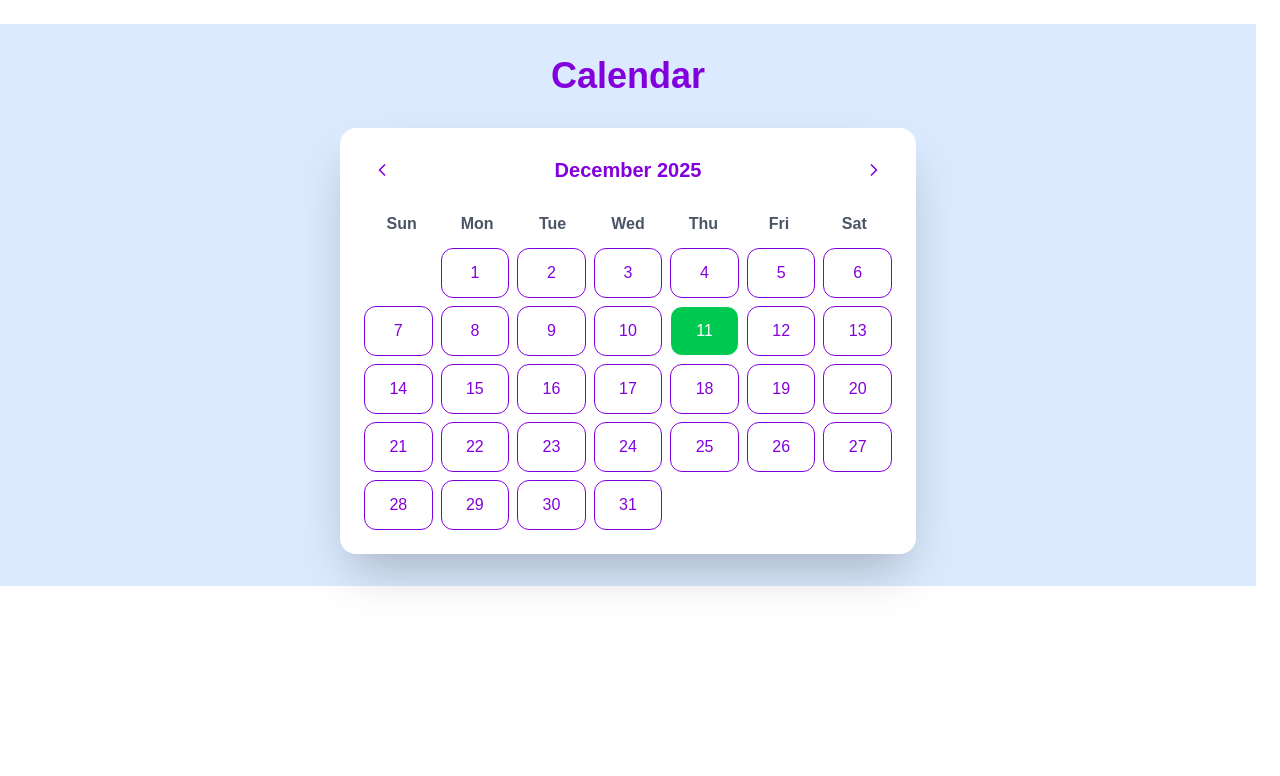
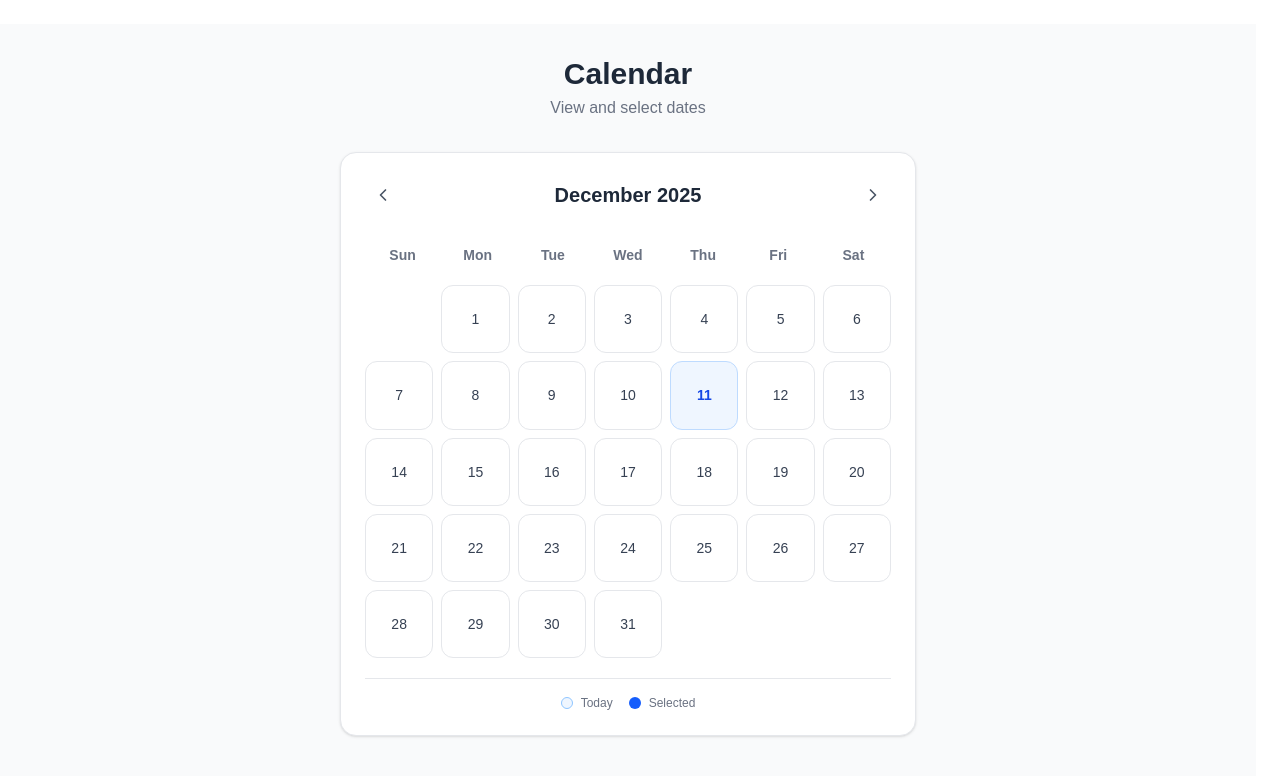
Before and after one commit to shahrukhbilal/taskboard_app, a Next.js app: page /Calendar in a window 1280 px wide. Shown: the top 776 px of the page. Built offline with nearby package versions, Linux system fonts and the light colour scheme.

Commit message:
feat: Calender page UI updated

```diff
--- a/src/app/Calendar/page.js
+++ b/src/app/Calendar/page.js
@@ -1,159 +1,386 @@
 "use client";
 
 import { useState } from "react";
-import { motion, AnimatePresence } from "framer-motion"; // Animations
-import { ChevronLeft, ChevronRight } from "lucide-react"; // Navigation icons
+import { motion, AnimatePresence } from "framer-motion";
+import { ChevronLeft, ChevronRight } from "lucide-react";
 
 export default function CalendarPage() {
   const today = new Date();
 
   // 🧠 State
-  const [currentMonth, setCurrentMonth] = useState(today.getMonth()); // 0-11
+  const [currentMonth, setCurrentMonth] = useState(today.getMonth());
   const [currentYear, setCurrentYear] = useState(today.getFullYear());
-  const [selectedDate, setSelectedDate] = useState(null); // Highlight selected date
-  const [direction, setDirection] = useState(0); // Used for slide animation
+  const [selectedDate, setSelectedDate] = useState(null);
+  const [direction, setDirection] = useState(0);
 
   const months = [
-    "January","February","March","April","May","June",
-    "July","August","September","October","November","December"
+    "January",
+    "February",
+    "March",
+    "April",
+    "May",
+    "June",
+    "July",
+    "August",
+    "September",
+    "October",
+    "November",
+    "December",
   ];
 
-  // Calculate first weekday of month and total days
-  const firstDay = new Date(currentYear, currentMonth, 1).getDay();
-  const totalDays = new Date(currentYear, currentMonth + 1, 0).getDate();
+  // Calculate first weekday and total days
+  const firstDay = new Date(
+    currentYear,
+    currentMonth,
+    1
+  ).getDay();
 
-  // 🔄 Change month handler
+  const totalDays = new Date(
+    currentYear,
+    currentMonth + 1,
+    0
+  ).getDate();
+
+  // 🔄 Change month
   const changeMonth = (dir) => {
-    setDirection(dir); // For slide animation
+    setDirection(dir);
+
     if (dir === -1) {
-      // Previous month
-      currentMonth === 0
-        ? (setCurrentMonth(11), setCurrentYear(currentYear - 1))
-        : setCurrentMonth(currentMonth - 1);
+      if (currentMonth === 0) {
+        setCurrentMonth(11);
+        setCurrentYear(currentYear - 1);
+      } else {
+        setCurrentMonth(currentMonth - 1);
+      }
     } else {
-      // Next month
-      currentMonth === 11
-        ? (setCurrentMonth(0), setCurrentYear(currentYear + 1))
-        : setCurrentMonth(currentMonth + 1);
+      if (currentMonth === 11) {
+        setCurrentMonth(0);
+        setCurrentYear(currentYear + 1);
+      } else {
+        setCurrentMonth(currentMonth + 1);
+      }
     }
+
+    // Reset selected date when changing month
+    setSelectedDate(null);
   };
 
-  // 🎨 Framer motion variants for sliding months
+  // 🎨 Month slide animation
   const variants = {
-    enter: (dir) => ({ x: dir > 0 ? 300 : -300, opacity: 0 }),
-    center: { x: 0, opacity: 1 },
-    exit: (dir) => ({ x: dir < 0 ? 300 : -300, opacity: 0 }),
+    enter: (dir) => ({
+      x: dir > 0 ? 300 : -300,
+      opacity: 0,
+    }),
+
+    center: {
+      x: 0,
+      opacity: 1,
+    },
+
+    exit: (dir) => ({
+      x: dir < 0 ? 300 : -300,
+      opacity: 0,
+    }),
   };
 
-  // 🎉 Stagger animation for weekday labels
+  // 🎉 Weekday animation
   const stagger = {
-    hidden: { opacity: 0, y: 10 },
+    hidden: {
+      opacity: 0,
+      y: 10,
+    },
+
     visible: (i = 1) => ({
       opacity: 1,
       y: 0,
-      transition: { delay: i * 0.03 },
+      transition: {
+        delay: i * 0.03,
+      },
     }),
   };
 
   return (
-    <div className="p-4 text-purple-700 sm:p-8 bg-blue-100">
-
-      {/* Page Header */}
-      <motion.h1
+    <div
+      className="
+        min-h-screen
+        p-4 sm:p-8
+        bg-gray-50 dark:bg-gray-950
+        text-gray-800 dark:text-gray-100
+      "
+    >
+      {/* =========================
+          Page Header
+      ========================== */}
+      <motion.div
         initial={{ opacity: 0, y: -30 }}
         animate={{ opacity: 1, y: 0 }}
         transition={{ duration: 0.6 }}
-        className="text-2xl sm:text-4xl font-bold text-purple-700 mb-6 sm:mb-8 text-center"
+        className="mb-6 sm:mb-8 text-center"
       >
-        Calendar
-      </motion.h1>
+        <h1
+          className="
+            text-2xl sm:text-3xl
+            font-semibold
+            text-gray-800 dark:text-gray-100
+          "
+        >
+          Calendar
+        </h1>
 
-      {/* Calendar Box */}
-      <div className="w-full max-w-sm sm:max-w-xl mx-auto bg-white shadow-2xl rounded-2xl p-4 sm:p-6">
+        <p
+          className="
+            mt-1
+            text-sm sm:text-base
+            text-gray-500 dark:text-gray-400
+          "
+        >
+          View and select dates
+        </p>
+      </motion.div>
 
-        {/* Month Navigation */}
-        <div className="flex items-center justify-between mb-4 sm:mb-6">
-          {/* Previous Month */}
+      {/* =========================
+          Calendar Card
+      ========================== */}
+      <motion.div
+        initial={{ opacity: 0, y: 20 }}
+        animate={{ opacity: 1, y: 0 }}
+        transition={{ duration: 0.5 }}
+        className="
+          w-full
+          max-w-sm sm:max-w-xl
+          mx-auto
+
+          bg-white dark:bg-gray-900
+
+          border
+          border-gray-200 dark:border-gray-800
+
+          shadow-sm
+
+          rounded-2xl
+
+          p-4 sm:p-6
+        "
+      >
+        {/* =========================
+            Month Navigation
+        ========================== */}
+        <div
+          className="
+            flex
+            items-center
+            justify-between
+            mb-5 sm:mb-6
+          "
+        >
+          {/* Previous */}
           <motion.button
-            whileHover={{ scale: 1.1 }}
-            whileTap={{ scale: 0.9 }}
+            whileHover={{
+              scale: 1.08,
+              backgroundColor: "rgba(156, 163, 175, 0.15)",
+            }}
+            whileTap={{
+              scale: 0.92,
+            }}
             onClick={() => changeMonth(-1)}
-            className="p-1 sm:p-2 hover:bg-gray-100 rounded-full"
+            className="
+              p-2
+              rounded-xl
+
+              text-gray-600
+              dark:text-gray-300
+
+              hover:bg-gray-100
+              dark:hover:bg-gray-800
+
+              transition-colors
+            "
+            aria-label="Previous month"
           >
             <ChevronLeft size={20} />
           </motion.button>
 
-          {/* Current Month & Year */}
+          {/* Current Month */}
           <motion.h2
+            key={`${currentMonth}-${currentYear}`}
             initial={{ opacity: 0, y: -10 }}
             animate={{ opacity: 1, y: 0 }}
-            transition={{ duration: 0.5 }}
-            className="text-lg sm:text-xl font-semibold"
+            transition={{ duration: 0.3 }}
+            className="
+              text-lg sm:text-xl
+              font-semibold
+              text-gray-800 dark:text-gray-100
+            "
           >
             {months[currentMonth]} {currentYear}
           </motion.h2>
 
-          {/* Next Month */}
+          {/* Next */}
           <motion.button
-            whileHover={{ scale: 1.1 }}
-            whileTap={{ scale: 0.9 }}
+            whileHover={{
+              scale: 1.08,
+              backgroundColor: "rgba(156, 163, 175, 0.15)",
+            }}
+            whileTap={{
+              scale: 0.92,
+            }}
             onClick={() => changeMonth(1)}
-            className="p-1 sm:p-2 hover:bg-gray-100 rounded-full"
+            className="
+              p-2
+              rounded-xl
+
+              text-gray-600
+              dark:text-gray-300
+
+              hover:bg-gray-100
+              dark:hover:bg-gray-800
+
+              transition-colors
+            "
+            aria-label="Next month"
           >
             <ChevronRight size={20} />
           </motion.button>
         </div>
 
-        {/* Weekday Labels */}
-        <div className="grid grid-cols-7 text-center font-semibold text-gray-600 mb-2 sm:mb-3 text-xs sm:text-base">
-          {["Sun","Mon","Tue","Wed","Thu","Fri","Sat"].map((day, i) => (
+        {/* =========================
+            Weekday Labels
+        ========================== */}
+        <div
+          className="
+            grid grid-cols-7
+            text-center
+            font-semibold
+            text-gray-500 dark:text-gray-400
+            mb-2 sm:mb-3
+            text-xs sm:text-sm
+          "
+        >
+          {[
+            "Sun",
+            "Mon",
+            "Tue",
+            "Wed",
+            "Thu",
+            "Fri",
+            "Sat",
+          ].map((day, i) => (
             <motion.div
               key={day}
               initial="hidden"
               animate="visible"
               variants={stagger}
               custom={i}
+              className="py-2"
             >
               {day}
             </motion.div>
           ))}
         </div>
 
-        {/* Days Grid */}
-        <AnimatePresence custom={direction} mode="wait">
+        {/* =========================
+            Days
+        ========================== */}
+        <AnimatePresence
+          custom={direction}
+          mode="wait"
+        >
           <motion.div
-            key={currentMonth + "-" + currentYear} // triggers re-render for new month
+            key={`${currentMonth}-${currentYear}`}
             custom={direction}
             variants={variants}
             initial="enter"
             animate="center"
             exit="exit"
             transition={{ duration: 0.4 }}
-            className="grid grid-cols-7 gap-1 sm:gap-2"
+            className="
+              grid
+              grid-cols-7
+              gap-1.5 sm:gap-2
+            "
           >
-            {/* Empty slots for first day offset */}
-            {Array.from({ length: firstDay }).map((_, i) => (
-              <div key={i}></div>
-            ))}
+            {/* Empty slots */}
+            {Array.from({ length: firstDay }).map(
+              (_, i) => (
+                <div key={`empty-${i}`} />
+              )
+            )}
 
             {/* Calendar Days */}
-            {Array.from({ length: totalDays }, (_, i) => i + 1).map(day => {
+            {Array.from(
+              { length: totalDays },
+              (_, i) => i + 1
+            ).map((day) => {
               const isToday =
                 day === today.getDate() &&
                 currentMonth === today.getMonth() &&
                 currentYear === today.getFullYear();
-              const isSelected = selectedDate === day;
+
+              const isSelected =
+                selectedDate === day;
 
               return (
                 <motion.button
                   key={day}
-                  onClick={() => setSelectedDate(day)}
-                  whileHover={{ scale: 1.05 }}
-                  whileTap={{ scale: 0.95 }}
+                  onClick={() =>
+                    setSelectedDate(day)
+                  }
+                  whileHover={{
+                    scale: 1.05,
+                  }}
+                  whileTap={{
+                    scale: 0.95,
+                  }}
                   className={`
-                    p-2 sm:p-3 rounded-xl border text-center font-medium text-xs sm:text-base transition
-                    ${isToday ? "bg-green-500 text-white" : ""}
-                    ${isSelected ? "bg-purple-600 text-white shadow-lg" : ""}
+                    aspect-square
+                    rounded-xl
+                    border
+
+                    flex
+                    items-center
+                    justify-center
+
+                    text-xs sm:text-sm
+                    font-medium
+
+                    transition-all
+                    duration-200
+
+                    ${
+                      isSelected
+                        ? `
+                          bg-blue-600
+                          text-white
+                          border-blue-600
+                          shadow-md
+                        `
+                        : isToday
+                        ? `
+                          bg-blue-50
+                          dark:bg-blue-900/30
+                          text-blue-700
+                          dark:text-blue-400
+                          border-blue-200
+                          dark:border-blue-800
+                          font-semibold
+                        `
+                        : `
+                          bg-white
+                          dark:bg-gray-900
+
+                          text-gray-700
+                          dark:text-gray-300
+
+                          border-gray-200
+                          dark:border-gray-800
+
+                          hover:bg-gray-50
+                          dark:hover:bg-gray-800
+
+                          hover:border-gray-300
+                          dark:hover:border-gray-700
+                        `
+                    }
                   `}
                 >
                   {day}
@@ -162,22 +389,120 @@ export default function CalendarPage() {
             })}
           </motion.div>
         </AnimatePresence>
-      </div>
 
-      {/* Selected Date Display */}
-      {selectedDate && (
-        <motion.p
-          initial={{ opacity: 0, y: 10 }}
-          animate={{ opacity: 1, y: 0 }}
-          transition={{ delay: 0.2 }}
-          className="mt-4 sm:mt-6 text-center text-base sm:text-lg text-gray-700"
+        {/* =========================
+            Today Indicator
+        ========================== */}
+        <div
+          className="
+            mt-5
+            pt-4
+            border-t
+            border-gray-200
+            dark:border-gray-800
+          "
         >
-          Selected Date:{" "}
-          <span className="font-bold text-purple-700">
-            {months[currentMonth]} {selectedDate}, {currentYear}
-          </span>
-        </motion.p>
-      )}
+          <div className="flex items-center justify-center gap-4">
+
+            <div className="flex items-center gap-2">
+              <span
+                className="
+                  w-3 h-3
+                  rounded-full
+                  bg-blue-50
+                  dark:bg-blue-900/30
+                  border
+                  border-blue-300
+                  dark:border-blue-700
+                "
+              />
+
+              <span
+                className="
+                  text-xs
+                  text-gray-500
+                  dark:text-gray-400
+                "
+              >
+                Today
+              </span>
+            </div>
+
+            <div className="flex items-center gap-2">
+              <span
+                className="
+                  w-3 h-3
+                  rounded-full
+                  bg-blue-600
+                "
+              />
+
+              <span
+                className="
+                  text-xs
+                  text-gray-500
+                  dark:text-gray-400
+                "
+              >
+                Selected
+              </span>
+            </div>
+
+          </div>
+        </div>
+      </motion.div>
+
+      {/* =========================
+          Selected Date
+      ========================== */}
+      <AnimatePresence>
+        {selectedDate && (
+          <motion.div
+            initial={{
+              opacity: 0,
+              y: 10,
+            }}
+            animate={{
+              opacity: 1,
+              y: 0,
+            }}
+            exit={{
+              opacity: 0,
+              y: -10,
+            }}
+            transition={{
+              duration: 0.3,
+            }}
+            className="
+              mt-4 sm:mt-6
+              text-center
+            "
+          >
+            <p
+              className="
+                text-sm sm:text-base
+                text-gray-500
+                dark:text-gray-400
+              "
+            >
+              Selected Date
+            </p>
+
+            <p
+              className="
+                mt-1
+                text-base sm:text-lg
+                font-semibold
+                text-blue-600
+                dark:text-blue-400
+              "
+            >
+              {months[currentMonth]} {selectedDate},{" "}
+              {currentYear}
+            </p>
+          </motion.div>
+        )}
+      </AnimatePresence>
     </div>
   );
 }
```
